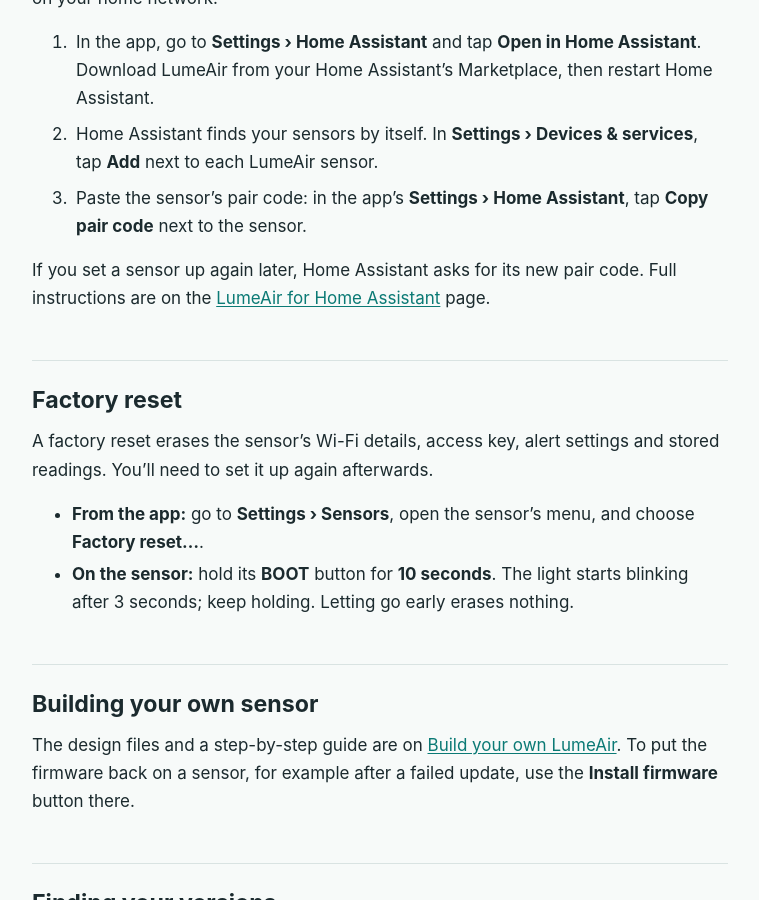
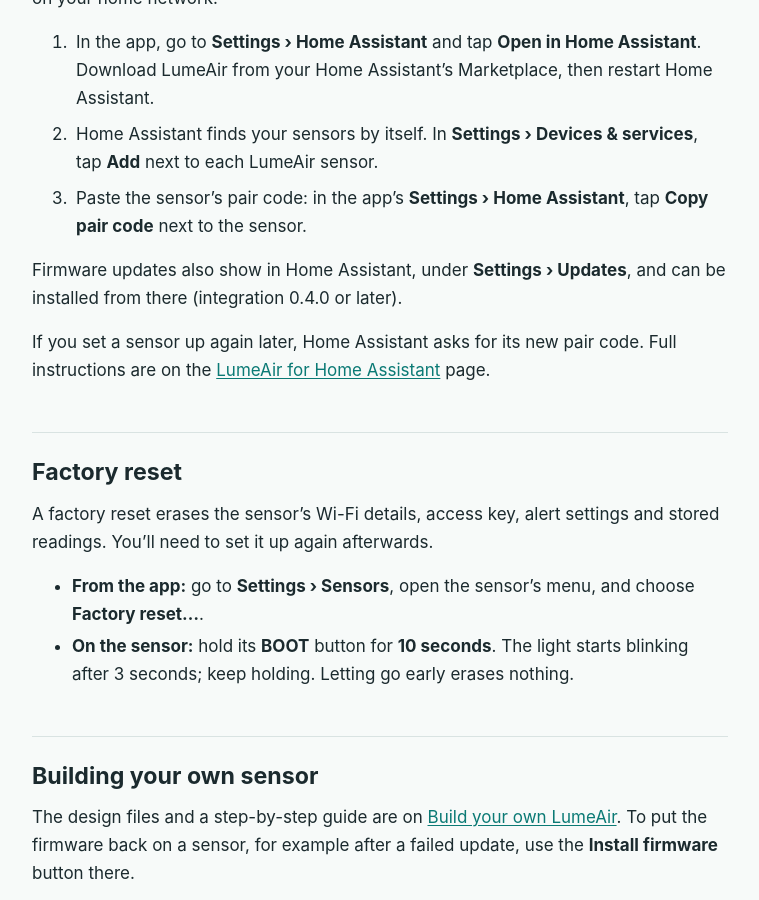
Before and after one commit to KyleBcine/lumeair-site, a Jekyll site: the page built from Support.md, in a window 1280 px wide and 900 px high, scrolled down 3037 px. Shown: the whole window, without its empty margins (260-1019 px from the left). Built offline with Jekyll 4.4.1, drawn with Linux system fonts in a browser that asks for light colours; our own code applies the rules of GitHub Pages for plain Markdown files.

Commit message:
Support: firmware updates from Home Assistant
Co-Authored-By: Claude Opus 5.5 <noreply@anthropic.com>

```diff
--- a/Support.md
+++ b/Support.md
@@ -76,6 +76,8 @@ Your sensors can show up in Home Assistant 2026.3 or later, with every reading,
 2. Home Assistant finds your sensors by itself. In **Settings › Devices & services**, tap **Add** next to each LumeAir sensor.
 3. Paste the sensor's pair code: in the app's **Settings › Home Assistant**, tap **Copy pair code** next to the sensor.
 
+Firmware updates also show in Home Assistant, under **Settings › Updates**, and can be installed from there (integration 0.4.0 or later).
+
 If you set a sensor up again later, Home Assistant asks for its new pair code. Full instructions are on the [LumeAir for Home Assistant](https://github.com/KyleBcine/lumeair-homeassistant#readme) page.
 
 ## Factory reset
```
